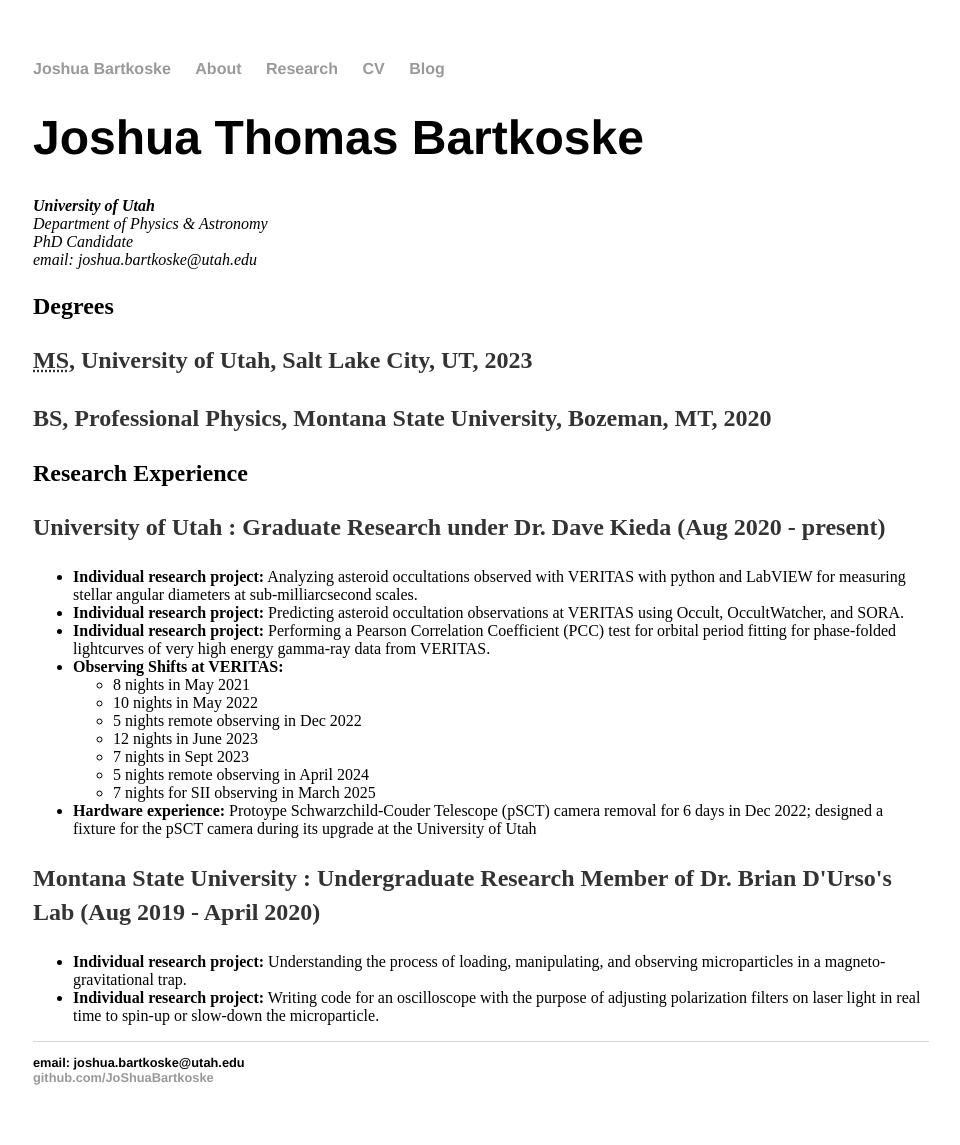
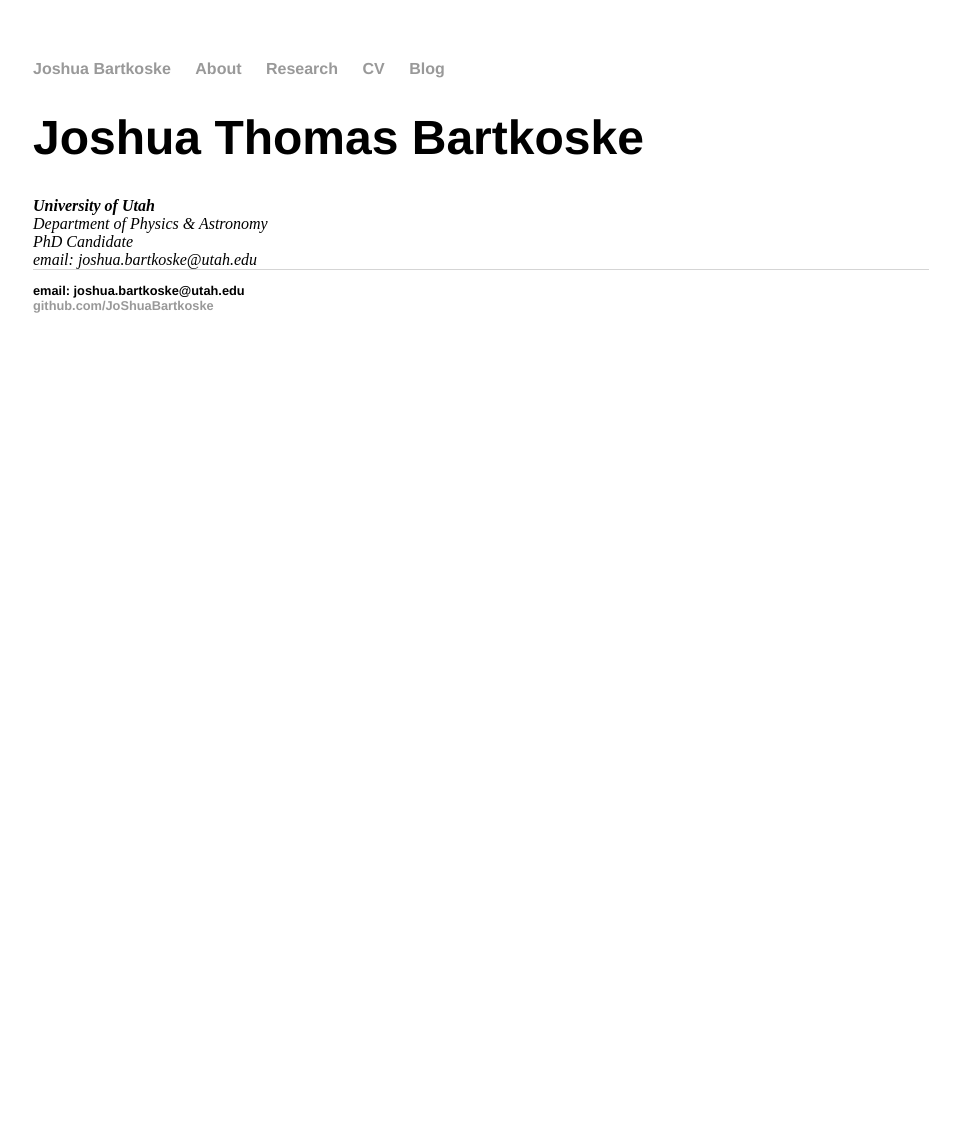
Before and after one commit to JoShuaBartkoske/JoShuaBartkoske.github.io, a Jekyll site: the page built from cv/index.html, in a window 1280 px wide. Shown: the whole page, without its empty margins (159-1119 px from the left). Built offline with Jekyll 4.4.1, drawn with Linux system fonts in a browser that asks for light colours; comment, search, counter and statistics services are not loaded; after the commit the page ends 900 px from its top, so only the background shows below that.

Commit message:
Remove degrees and research experience sections
Removed sections detailing degrees and research experience.

```diff
--- a/cv/index.html
+++ b/cv/index.html
@@ -12,36 +12,4 @@
 					</address>
 					</div>
 
-					<p></p>
-
-					<h2>Degrees</h2>
-					<p><strong><abbr title="Masters of Science in Physics">MS</abbr>, University of Utah, Salt Lake City, UT, 2023</strong><br>
-					<p><strong>BS, Professional Physics, Montana State University, Bozeman, MT, 2020</strong></p>
-
-					<h2>Research Experience</h2>
-					<p><strong>University of Utah : Graduate Research under Dr. Dave Kieda (Aug 2020 - present)</strong></p>
-					<ul>
-						<li><strong>Individual research project:</strong> Analyzing asteroid occultations observed with VERITAS with python and LabVIEW for measuring stellar angular diameters at sub-milliarcsecond scales.</li>
-						<li><strong>Individual research project:</strong> Predicting asteroid occultation observations at VERITAS using Occult, OccultWatcher, and SORA.</li>
-						<li><strong>Individual research project:</strong> Performing a Pearson Correlation Coefficient (PCC) test for orbital period fitting for phase-folded lightcurves of very high energy gamma-ray data from VERITAS.</li>
-						<li><strong>Observing Shifts at VERITAS:</strong>
-						<ul>
-							<li>8 nights in May 2021</li>
-							<li>10 nights in May 2022</li>
-							<li>5 nights remote observing in Dec 2022</li>
-							<li>12 nights in June 2023</li>
-							<li>7 nights in Sept 2023</li>
-							<li>5 nights remote observing in April 2024</li>
-							<li>7 nights for SII observing in March 2025</li>
-						</ul>
-						</li>
-						<li><strong>Hardware experience:</strong> Protoype Schwarzchild-Couder Telescope (pSCT) camera removal for 6 days in Dec 2022; designed a fixture for the pSCT camera during its upgrade at the University of Utah</li>
-					</ul>
-
-					<p><strong>Montana State University : Undergraduate Research Member of Dr. Brian D'Urso's Lab (Aug 2019 - April 2020)</strong></p>
-					<ul>
-						<li><strong>Individual research project:</strong> Understanding the process of loading, manipulating, and observing microparticles in a magneto-gravitational trap.</li>
-						<li><strong>Individual research project:</strong> Writing code for an oscilloscope with the purpose of adjusting polarization filters on laser light in real time to spin-up or slow-down the microparticle.</li>
-					</ul>
-
 </div><!-- /.blurb -->
```
